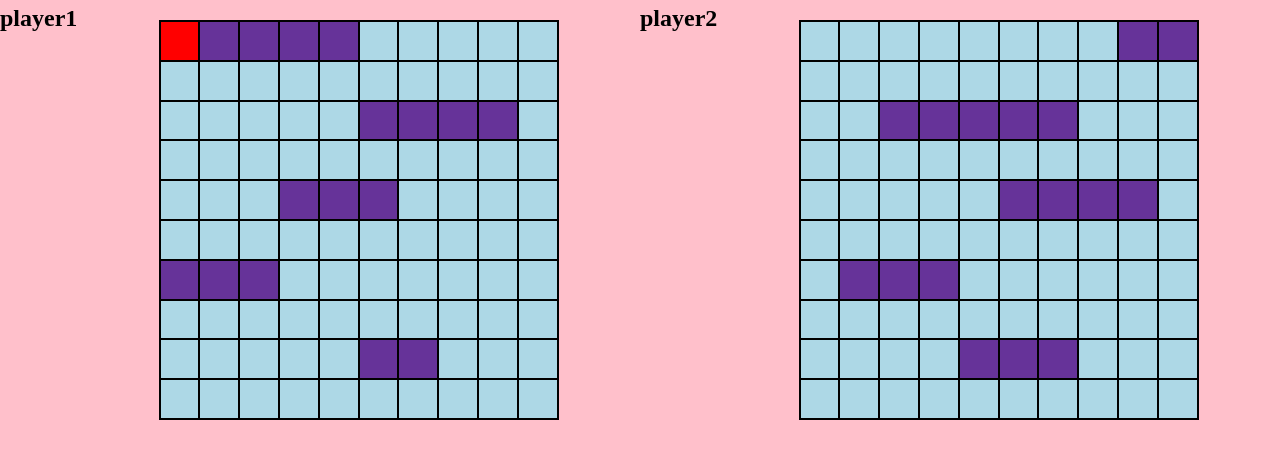
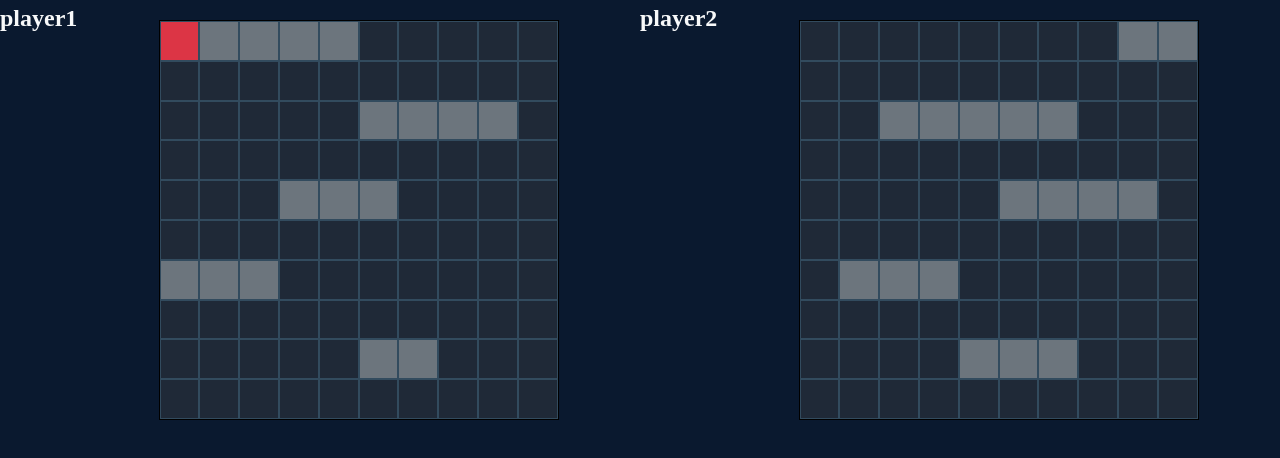
Before and after one commit to Soham-Powar/Battleship, a website built with webpack: page src/template.html in a window 1280 px wide. Both pictures are taken after a click on the element 179 px from the left and 40 px from the top of the page. Built offline with nearby package versions, Linux system fonts and the light colour scheme.

Commit message:
Improve color scheme.

```diff
--- a/src/styles.css
+++ b/src/styles.css
@@ -72,7 +72,8 @@ h6 {
 /* PROJECT CSS */
 
 body {
-	background-color: pink;
+	background-color: #0a192f;
+	color: #f8f9fa;
 }
 
 .main-container {
@@ -96,32 +97,28 @@ body {
 }
 
 .game-cell {
-	background-color: lightblue;
+	background-color: #1f2937;
 	flex: 1;
-	border: 1px solid black;
+	border: 1px solid #324b5e;
 
 }
 
 .game-cell:hover {
-	background-color: lightcoral;
+	background-color: #20c997;
 }
 
 .highlight-ship {
-	background-color: rebeccapurple;
+	background-color: #6c757d;
 }
 
 .highlight-ship-attacked {
-	background-color: red;
-}
-
-.highlight-ship:hover {
-	background-color: rebeccapurple;
+	background-color: #dc3545;
 }
 
 .highlight-missed-shot {
-	background-color: yellow;
+	background-color: #5bc0de;
 }
 
 .highlight-ship-sunk {
-	background-color: rgb(51, 29, 0);
+	background-color: #8b0000;
 }
```
